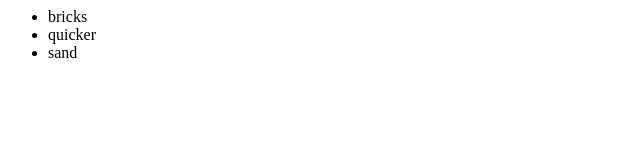
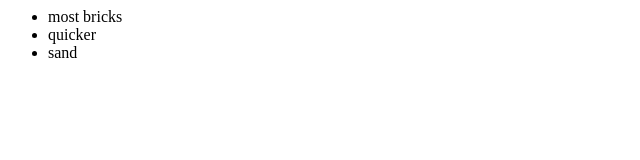
Before and after one commit to vsaifi/gitTest, a plain HTML site: page index.html in a window 1280 px wide. Shown: the full height of the page, 0-640 px from the left. Drawn offline with Linux system fonts and the light colour scheme.

Commit message:
made other changes to reserve

```diff
--- a/index.html
+++ b/index.html
@@ -2,7 +2,7 @@
 <body>
 <div>
 	<ul>
-		<li>bricks</li>
+		<li>most bricks</li>
 		<li>quicker</li>
 		<li>sand</li>
 	</ul>
```
